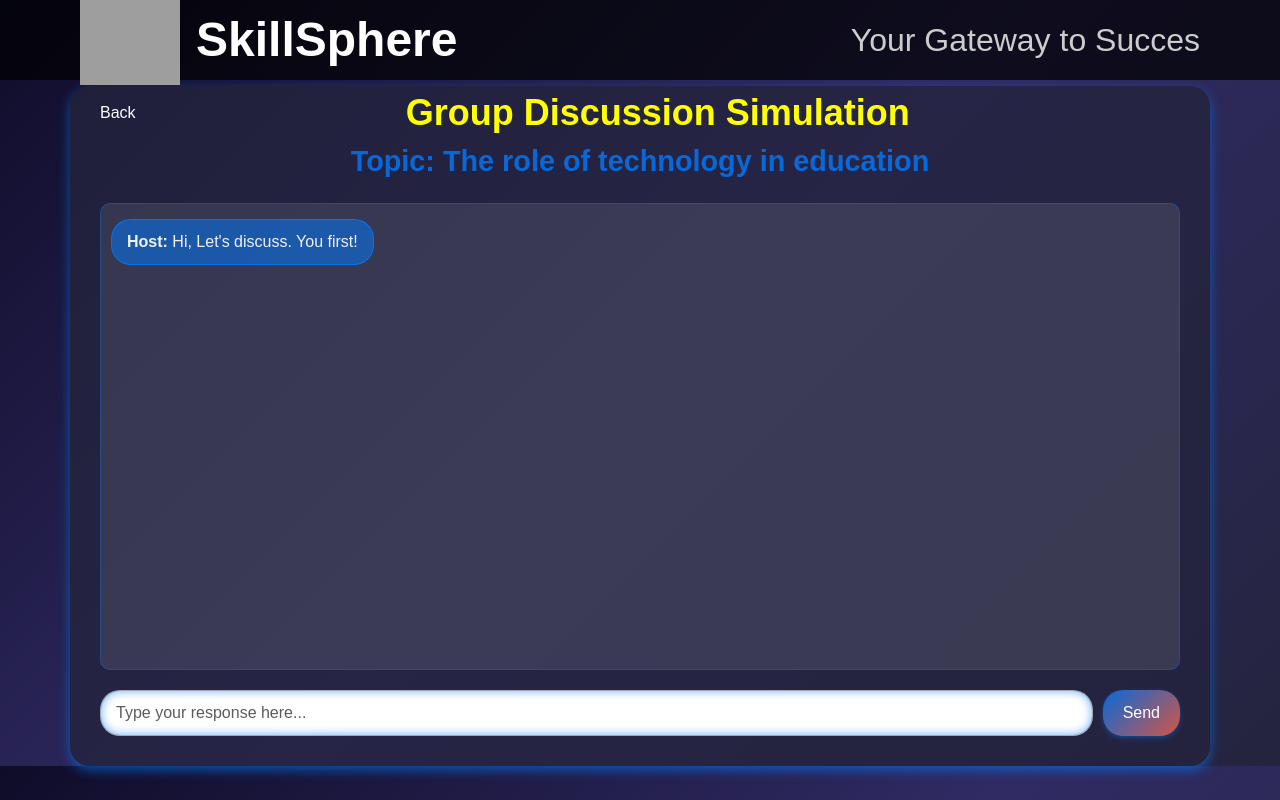
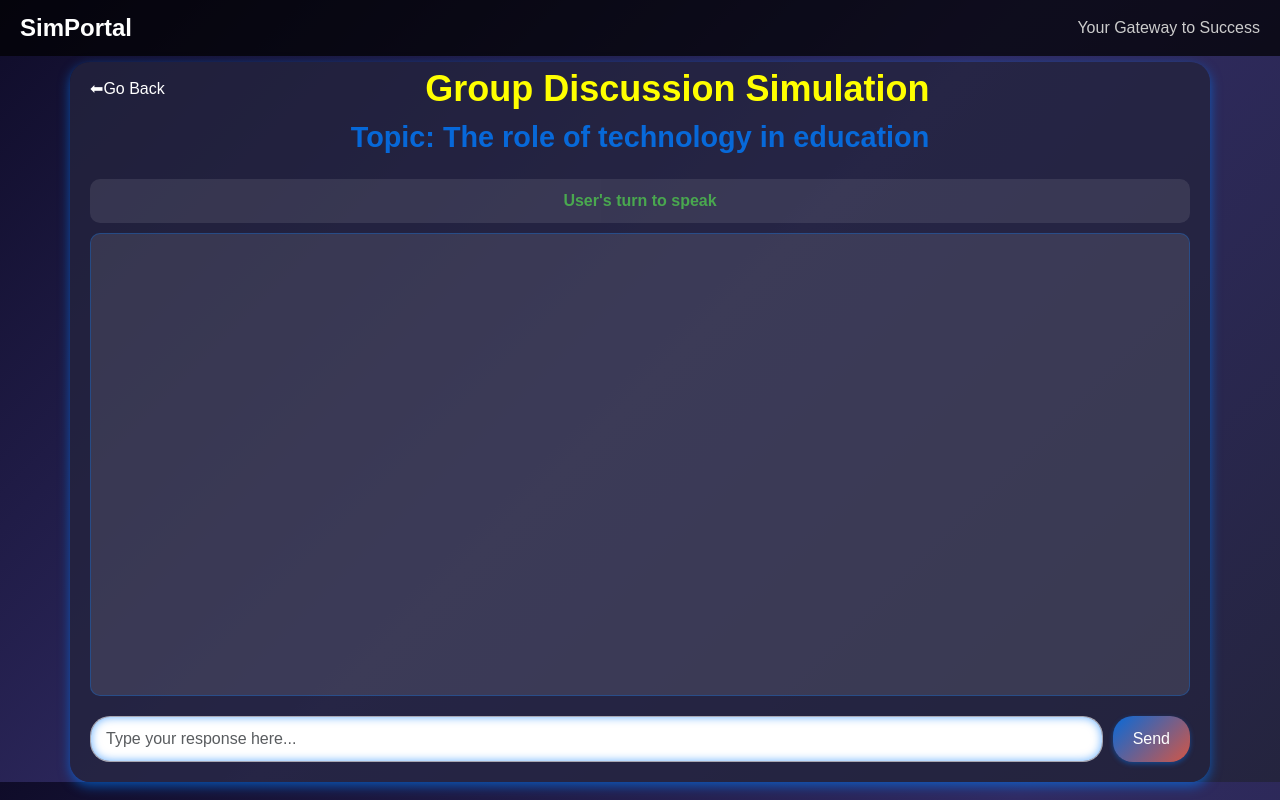
Before and after one commit to Adith1000/Interview-Bot, a Flask app: page /gd in a window 1280 px wide. Run offline with Flask 3, Linux system fonts and the light colour scheme; grey boxes are pictures that could not be loaded.

Commit message:
Update gd.html

```diff
--- a/templates/gd.html
+++ b/templates/gd.html
@@ -19,15 +19,14 @@
         .chat-container {
             width: 90%;
             margin-top: 5vh;
-            height: 85vh;
+            height: 90vh; /* 90% of the viewport height */
             background: rgba(36, 36, 62, 0.8);
             border-radius: 20px;
-            padding: 30px 30px;
+            padding: 20px;
             box-shadow: 0 4px 12px rgba(0, 123, 255, 0.6);
             display: flex;
             flex-direction: column;
-            justify-content: center;
-
+            justify-content: space-between;
         }
         .chat-title {
             margin-bottom: 20px;
@@ -87,7 +86,7 @@
             border: 1px solid rgba(255, 255, 255, 0.6);
             box-shadow: inset 0 0 10px rgba(0, 123, 255, 0.6);
             transition: border-color 0.2s ease-in-out;
-
+            /* background: rgba(15, 15, 40, 0.7); */
             color: #f0f0f0;
         }
         .response-box input:focus {
@@ -119,53 +118,103 @@
         }
         .topbar {
             background: rgba(0, 0, 0, 0.7);
-            padding: 1em 5em;
+            padding: 10px 20px;
             display: flex;
             justify-content: space-between;
             align-items: center;
             position: sticky;
             top: 0;
-            height: 10vh;
             z-index: 1000;
             width: 100%;
         }
         .logo {
-            font-size: 3rem;
+            font-size: 1.5rem;
             font-weight: bold;
             color: #fff;
         }
         .tagline {
-            font-size: 2rem;
+            font-size: 1rem;
             color: #ccc;
+        }
+        .turn-indicator {
+            background: rgba(255, 255, 255, 0.1);
+            padding: 10px;
+            border-radius: 10px;
+            margin-bottom: 10px;
+            text-align: center;
+            color: #4CAF50;
+            font-weight: bold;
+            animation: pulse 2s infinite;
+            display: flex;
+            flex-direction: column;
+            gap: 5px;
+        }
+
+        .speaking-status {
+            font-size: 0.9em;
+            color: #FFA500;
+            font-style: italic;
+        }
+
+        @keyframes pulse {
+            0% { opacity: 0.6; }
+            50% { opacity: 1; }
+            100% { opacity: 0.6; }
+        }
+
+        .typing-animation {
+            overflow: hidden;
+            white-space: pre-wrap;
+            animation: typing 0.05s steps(1);
+        }
+
+        .message.generating {
+            position: relative;
+        }
+
+        .message.generating::after {
+            content: "...";
+            position: absolute;
+            right: 10px;
+            animation: ellipsis 1.5s infinite;
+        }
+
+        @keyframes ellipsis {
+            0% { content: "."; }
+            33% { content: ".."; }
+            66% { content: "..."; }
         }
     </style>
 </head>
 <body style="display: block;">
 
-    <div class="topbar">
-        <div style="display: flex; align-items: center; gap: 1rem;">
-            <img src="/static/logo.png" alt="logo" width="100" height="90">
-            <div class="logo">SkillSphere</div>
-        </div>
-            <div class="tagline">Your Gateway to Succes</div>
-    </div>
+<div class="topbar">
+    <div class="logo">SimPortal</div>
+    <div class="tagline">Your Gateway to Success</div>
+</div>
 
 <div class="container chat-container" style=" padding-top: 0%; margin-top: 6px;">
 
     <div style="display: flex; justify-content: space-between; align-items: center; width: 100%;">
-        <a href="{{ url_for('index') }}" class="back-link" style="margin: 0;"> Back </a>
+        <a href="{{ url_for('index') }}" class="back-link" style="margin: 0;">⬅Go Back</a>
         <div class="chat-title" style="color: yellow; font-size: 36px; padding:0; margin: 0 auto; text-align: center; width: 90%;">Group Discussion Simulation</div>
     </div>
 
     <!-- Topic Display -->
     <div id="topic-display" class="chat-title"></div>
 
+    <!-- Turn Indicator -->
+    <div id="turn-indicator" class="turn-indicator">
+        <div id="current-turn">User's turn to speak</div>
+        <div id="speaking-status" class="speaking-status"></div>
+    </div>
+
     <!-- Chat Box for LLMs and User -->
     <div id="chat-box" class="chat-box">
         <!-- Initial Messages (LLM) -->
-        <div class="message message-llm">
-            <strong>Host:</strong> Hi, Let's discuss. You first!
-        </div>
+        <!-- <div class="message message-llm">
+            <strong>LLM:</strong> Hi, I'm LLM. Let's discuss!
+        </div> -->
     </div>
 
     <!-- Response Input Section -->
```
